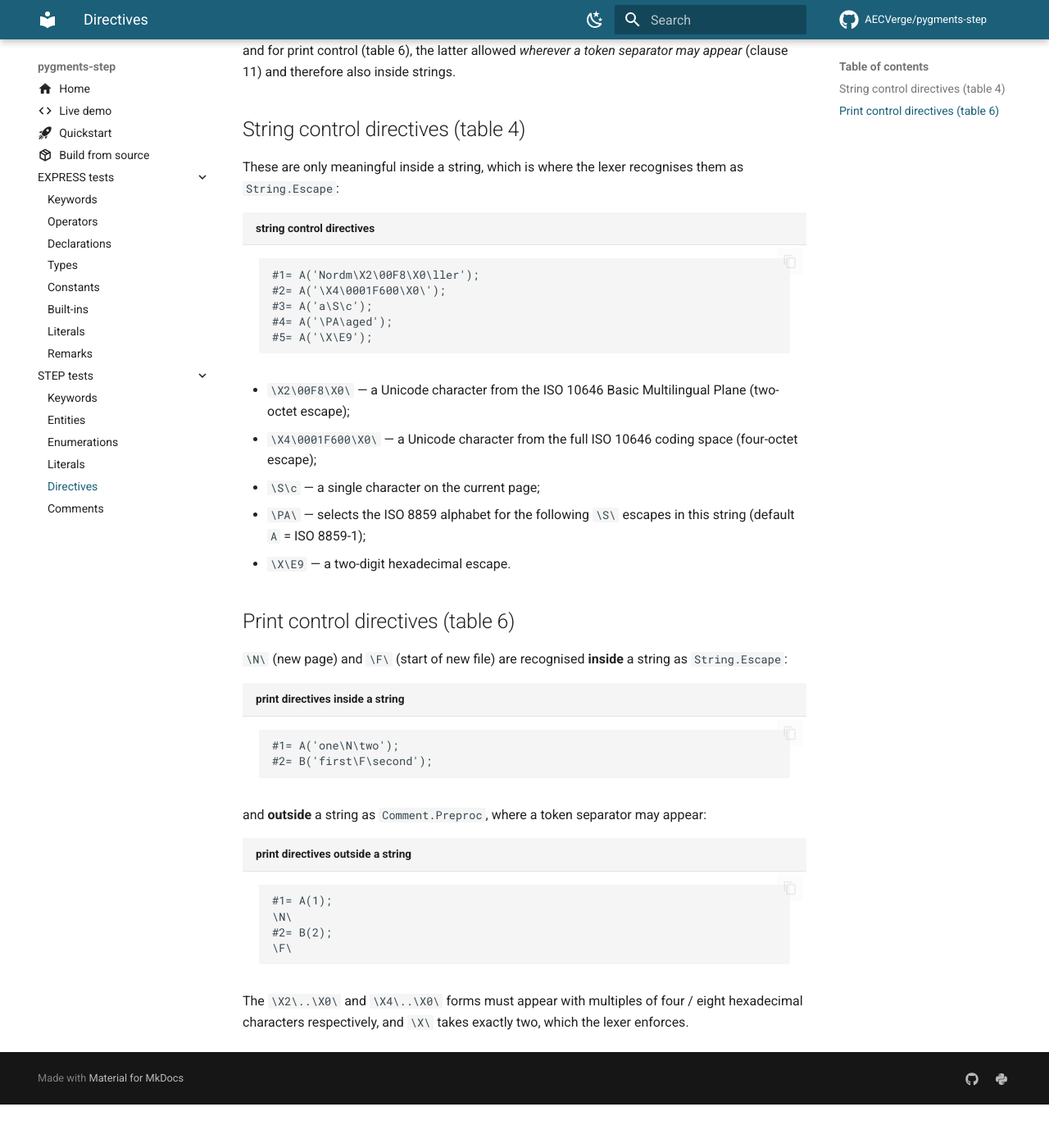
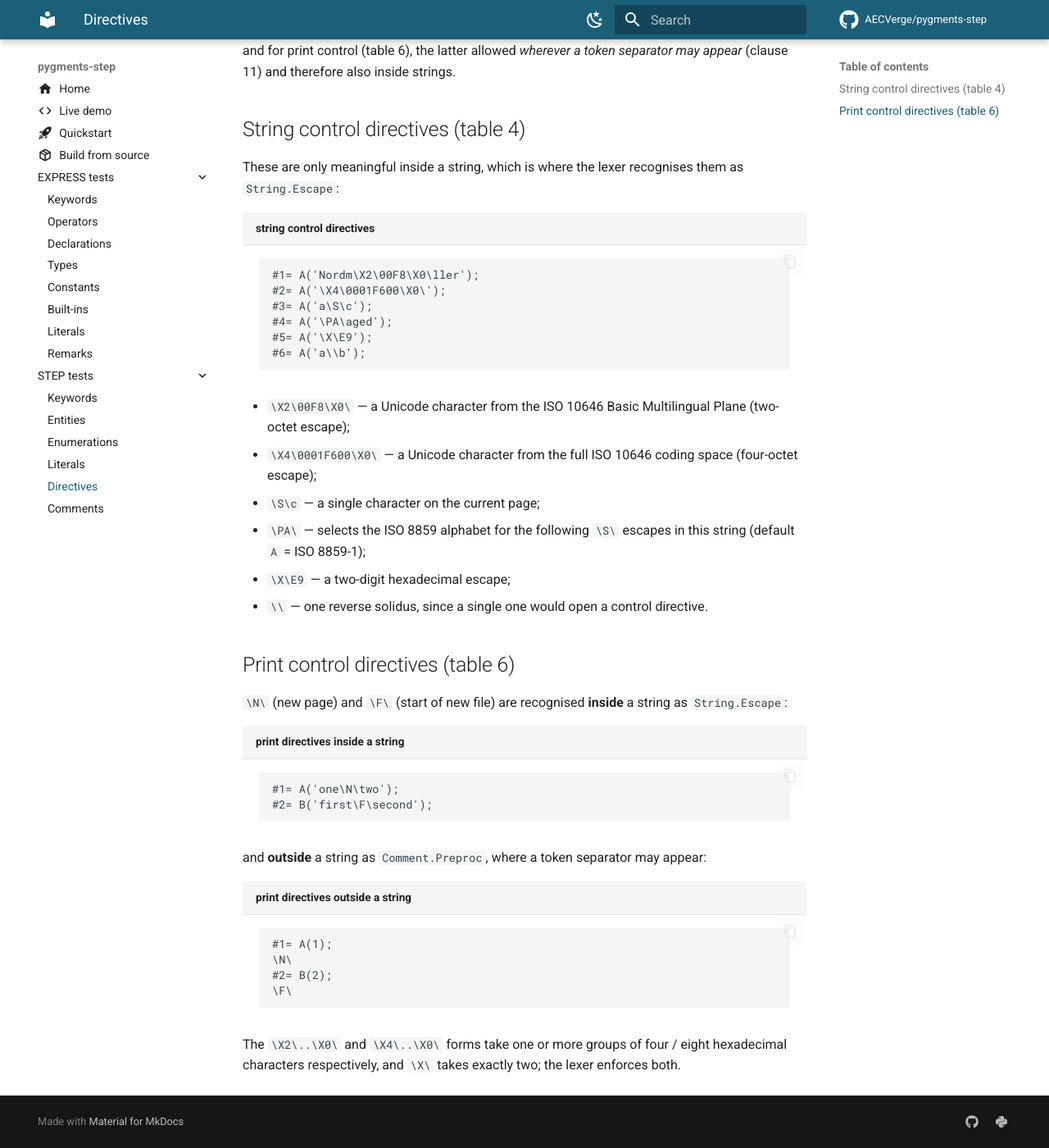
Before and after one commit to AECVerge/pygments-step, an MkDocs documentation site: the page built from docs/step/directives.md, in a window 1280 px wide and 1400 px high, scrolled down 132 px. Shown: the whole window at 82% size. Built offline with MkDocs 1.6.1 and Material for MkDocs 9.7.7, drawn with Linux system fonts in a browser that asks for light colours; comment, search, counter and statistics services are not loaded; before the commit the page ends 1479 px from its top, so only the background shows below that.

Commit message:
Read the doubled reverse solidus as an escape, and require a hex group in X2/X4
Table 2 lists REVERSE_SOLIDUS REVERSE_SOLIDUS inside the STRING production, and
clause 6.3.3 states that a single reverse solidus shall be encoded as two, so
`\\` is one escape; it was being lexed as two separate string characters.

The two escapes that carry ISO 10646 characters need at least one group of
hexadecimal digits: table 4 writes EXTENDED2 = ... HEX_TWO { HEX_TWO }
END_EXTENDED, and clause 6.4.3.3 says the directive shall be followed by
multiples of four hexadecimal characters. The rule used `*`, so an empty
`\X2\\X0\` counted as a complete escape; the wrapper is now string content, while
the `\\` inside it is still the one escape it is. Multi-group forms such as
`\X2\03B103B203B3\X0\` keep lexing as a single escape.

The directives page gains the `\\` example and says "one or more groups" instead
of "multiples", and two tests cover both sides.

````diff
--- a/docs/step/directives.md
+++ b/docs/step/directives.md
@@ -20,13 +20,15 @@ them as `String.Escape`:
 #3= A('a\S\c');
 #4= A('\PA\aged');
 #5= A('\X\E9');
+#6= A('a\\b');
 ```
 
 * `\X2\00F8\X0\` — a Unicode character from the ISO 10646 Basic Multilingual Plane (two-octet escape);
 * `\X4\0001F600\X0\` — a Unicode character from the full ISO 10646 coding space (four-octet escape);
 * `\S\c` — a single character on the current page;
 * `\PA\` — selects the ISO 8859 alphabet for the following `\S\` escapes in this string (default `A` = ISO 8859-1);
-* `\X\E9` — a two-digit hexadecimal escape.
+* `\X\E9` — a two-digit hexadecimal escape;
+* `\\` — one reverse solidus, since a single one would open a control directive.
 
 ## Print control directives (table 6)
 
@@ -48,6 +50,6 @@ appear:
 \F\
 ```
 
-The `\X2\..\X0\` and `\X4\..\X0\` forms must appear with multiples of four / eight
-hexadecimal characters respectively, and `\X\` takes exactly two, which the lexer
-enforces.
+The `\X2\..\X0\` and `\X4\..\X0\` forms take one or more groups of four / eight
+hexadecimal characters respectively, and `\X\` takes exactly two; the lexer
+enforces both.
````
Also changed, not shown: 2 other files.
